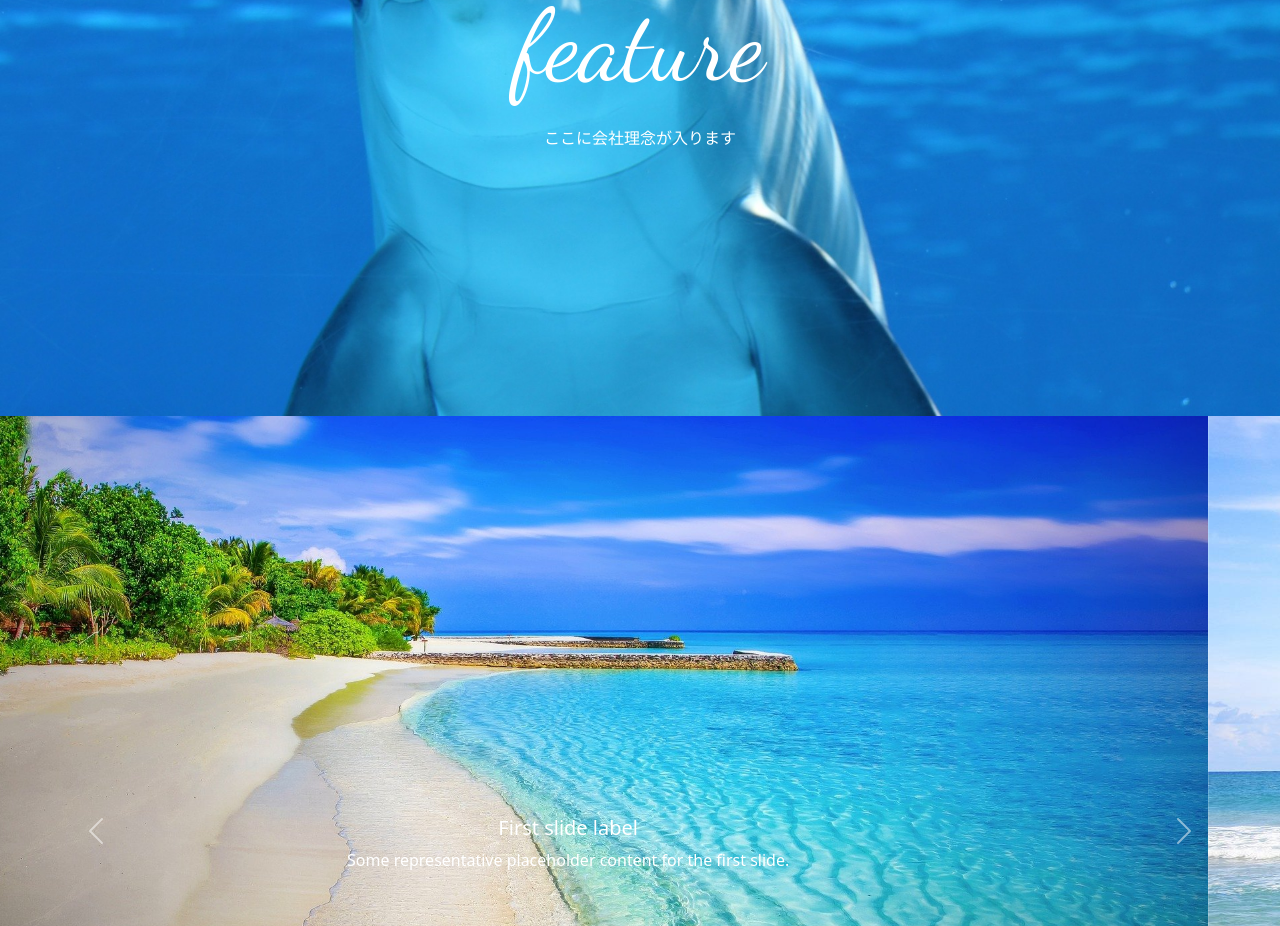
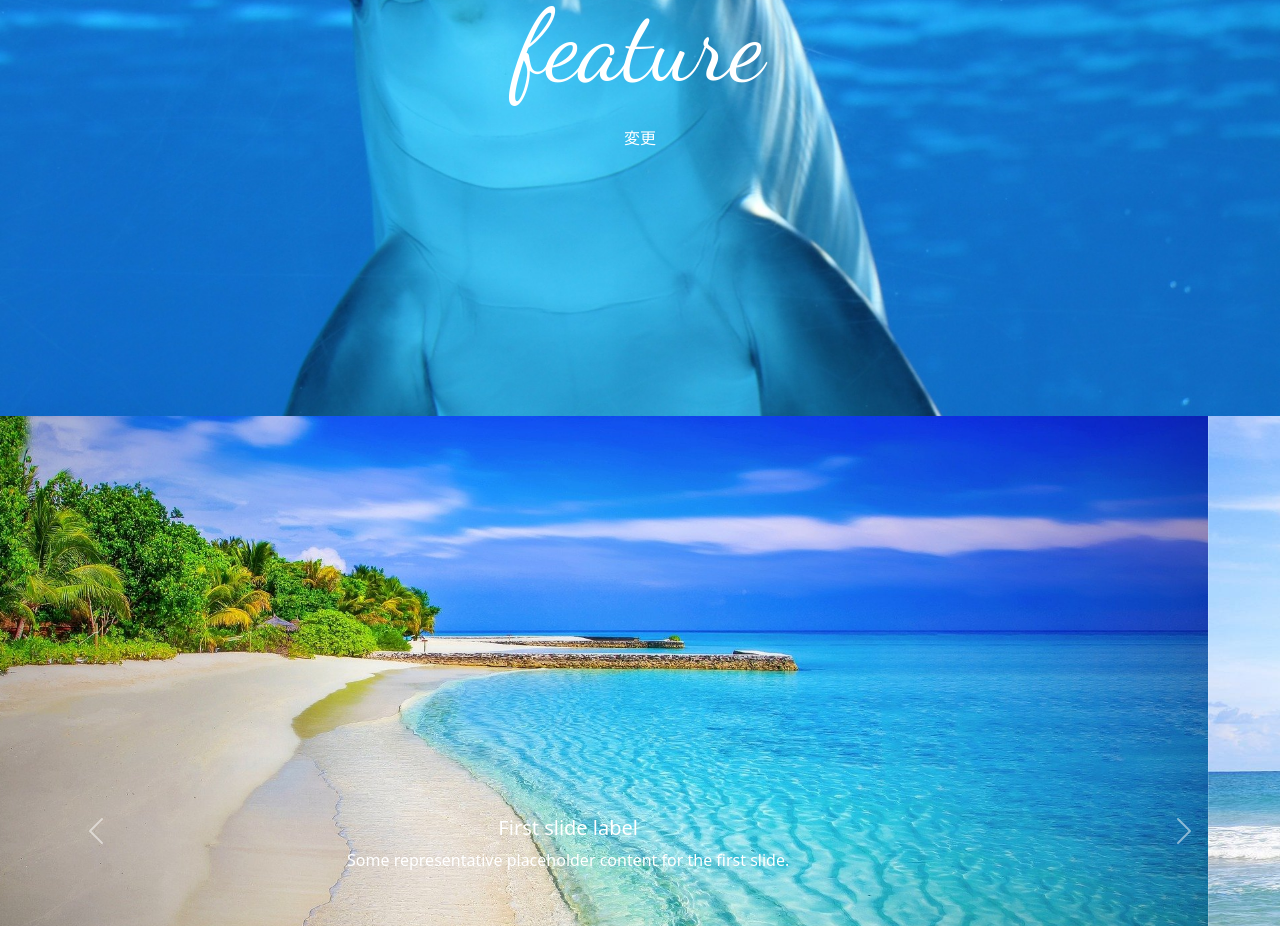
Before and after one commit to hiro519/corporatesite-new, a plain HTML site: page index.html in a window 1280 px wide. Shown: the part 1000-1926 px from the top of the page. Drawn offline with nearby package versions, Linux system fonts and the light colour scheme; a web font is replaced by a local one.

Commit message:
会社理念→変更

```diff
--- a/index.html
+++ b/index.html
@@ -49,7 +49,7 @@
     </nav>
     <div class="feature-area">
       <h2>feature</h2>
-      <p>ここに会社理念が入ります</p>
+      <p>変更</p>
     </div>
     <div id="carouselExampleCaptions" class="carousel slide" data-bs-ride="carousel">
       <div class="carousel-indicators">
```
